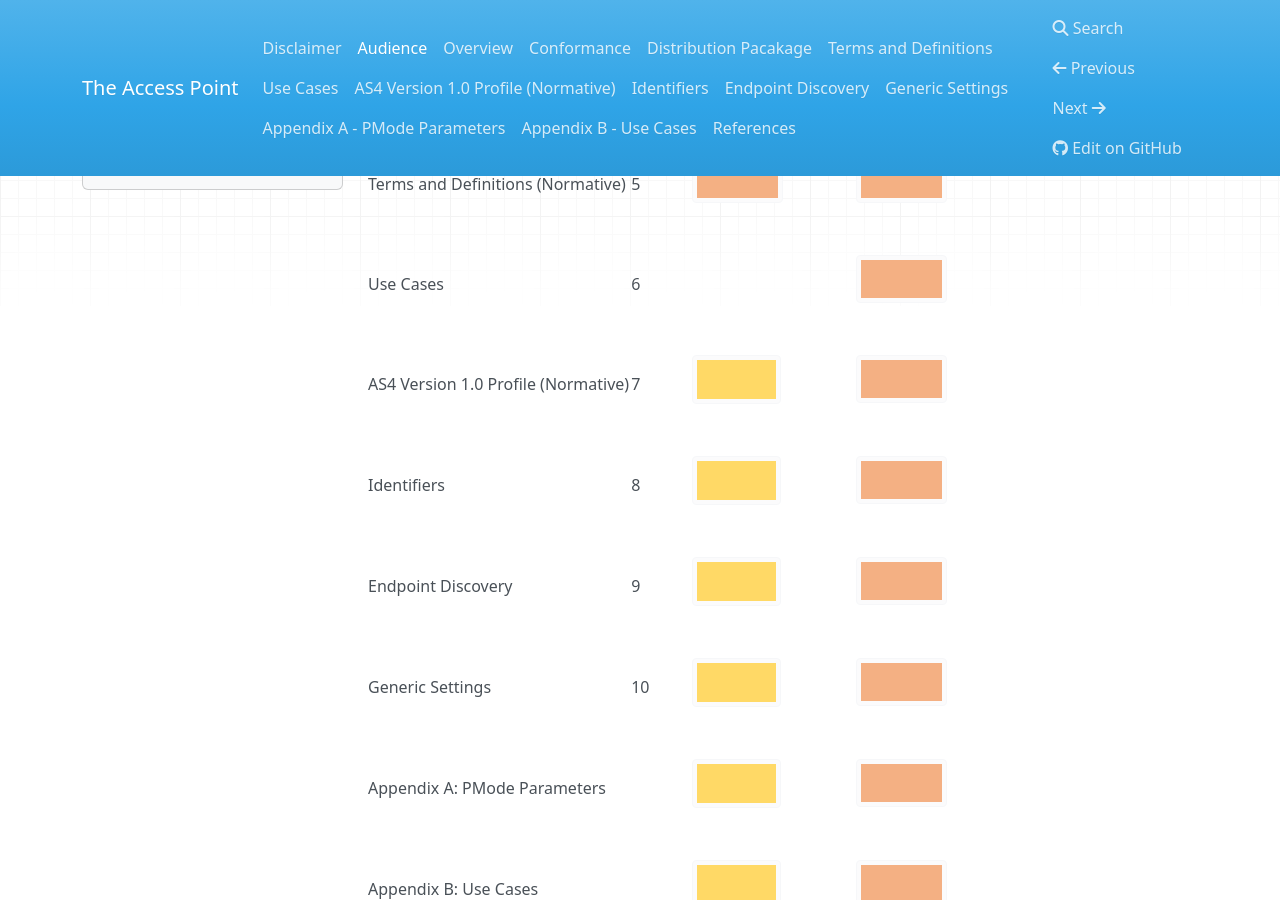
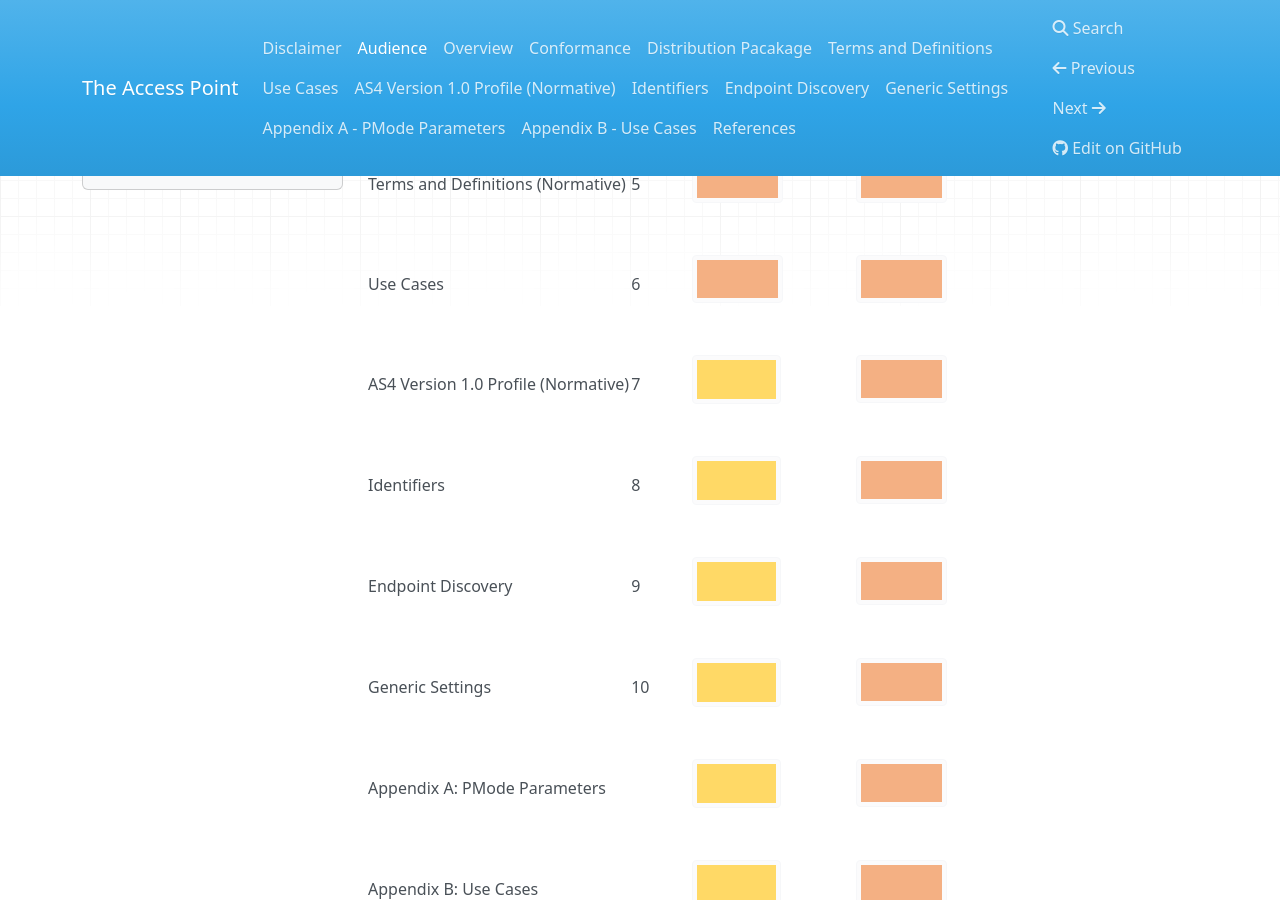
Before and after one commit to Digital-Business-Council/Access-Point, an MkDocs documentation site: the page built from docs/index.md, in a window 1280 px wide and 900 px high, scrolled down 911 px. Built offline with MkDocs 1.6.1, drawn with Linux system fonts in a browser that asks for light colours; nearby versions of some CDN libraries; old or Windows-style settings are respelled for this version of MkDocs.

Commit message:
Update index.md

```diff
--- a/docs/index.md
+++ b/docs/index.md
@@ -17,7 +17,7 @@ Overview | 2 | ![orange_Logo](/images/orange.PNG)  | ![orange_Logo](/images/oran
 Conformance | 3 | ![yellow_logo](/images/yellow.PNG)  | ![orange_Logo](/images/orange.PNG)
 Distribution Pacakage | 4 | ![orange_Logo](/images/orange.PNG)  | ![orange_Logo](/images/orange.PNG)
 Terms and Definitions (Normative) | 5 | ![orange_Logo](/images/orange.PNG) | ![orange_Logo](/images/orange.PNG)
-Use Cases | 6 | | ![orange_Logo](/images/orange.PNG)
+Use Cases | 6 | ![orange_Logo](/images/orange.PNG) | ![orange_Logo](/images/orange.PNG)
 AS4 Version 1.0 Profile (Normative) | 7 | ![yellow_logo](/images/yellow.PNG) | ![orange_Logo](/images/orange.PNG)
 Identifiers | 8 | ![yellow_logo](/images/yellow.PNG)  | ![orange_Logo](/images/orange.PNG)
 Endpoint Discovery | 9 | ![yellow_logo](/images/yellow.PNG)  | ![orange_Logo](/images/orange.PNG)
```
